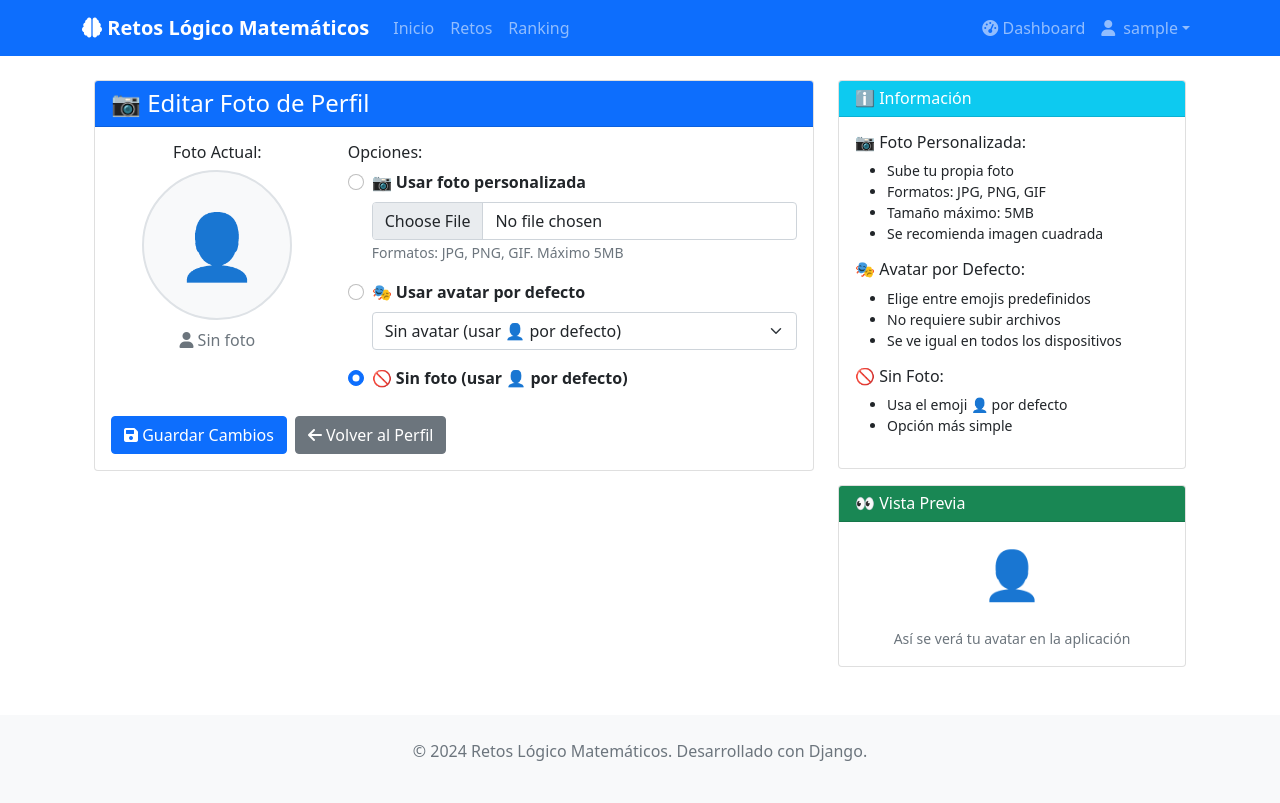
After one commit to Tornadusk/django-retos-logicos, a Django app: page /cuentas/perfil/editar/ in a window 1280 px wide. The commit adds this page. Run offline with Django 5.2, Linux system fonts and the light colour scheme; the visitor is signed in with stand-in values (Sample User, id 1); some libraries are stand-ins or nearby versions.

```diff
--- a/cuentas/forms.py
+++ b/cuentas/forms.py
@@ -1,6 +1,7 @@
 from django import forms
 from django.contrib.auth.forms import UserCreationForm, AuthenticationForm
 from django.contrib.auth.models import User
+from .models import PerfilUsuario
 
 class RegistroForm(UserCreationForm):
     """Formulario personalizado de registro que incluye email"""
@@ -98,3 +99,44 @@ class LoginForm(AuthenticationForm):
         else:
             # Es un username normal
             return username
+
+class PerfilForm(forms.ModelForm):
+    """Formulario para editar el perfil de usuario con opciones de foto"""
+
+    class Meta:
+        model = PerfilUsuario
+        fields = ['foto_perfil', 'avatar_por_defecto']
+        widgets = {
+            'foto_perfil': forms.FileInput(attrs={
+                'class': 'form-control',
+                'accept': 'image/*'
+            }),
+            'avatar_por_defecto': forms.Select(attrs={
+                'class': 'form-select'
+            })
+        }
+
+    def __init__(self, *args, **kwargs):
+        super().__init__(*args, **kwargs)
+        # Hacer el campo de foto opcional
+        self.fields['foto_perfil'].required = False
+        self.fields['avatar_por_defecto'].required = False
+
+        # Añadir opción vacía para avatar por defecto
+        self.fields['avatar_por_defecto'].choices = [
+            ('', 'Sin avatar (usar 👤 por defecto)')
+        ] + list(self.fields['avatar_por_defecto'].choices[1:])
+
+    def clean_foto_perfil(self):
+        """Validar la foto de perfil"""
+        foto = self.cleaned_data.get('foto_perfil')
+        if foto:
+            # Validar tamaño (máximo 5MB)
+            if foto.size > 5 * 1024 * 1024:
+                raise forms.ValidationError('La foto no puede ser mayor a 5MB.')
+
+            # Validar formato
+            if not foto.content_type.startswith('image/'):
+                raise forms.ValidationError('Solo se permiten archivos de imagen.')
+
+        return foto
--- /dev/null
+++ b/cuentas/templates/cuentas/editar_perfil.html
@@ -0,0 +1,196 @@
+{% extends "base/base.html" %}
+{% load static %}
+
+{% block title %}Editar Perfil{% endblock %}
+
+{% block content %}
+<div class="container mt-4">
+    <div class="row">
+        <div class="col-md-8">
+            <div class="card">
+                <div class="card-header bg-primary text-white">
+                    <h4 class="mb-0">📷 Editar Foto de Perfil</h4>
+                </div>
+                <div class="card-body">
+                    <form method="post" enctype="multipart/form-data">
+                        {% csrf_token %}
+
+                        <!-- Mostrar foto actual -->
+                        <div class="row mb-4">
+                            <div class="col-md-4">
+                                <div class="text-center">
+                                    <h6>Foto Actual:</h6>
+                                    {% if perfil.foto_perfil %}
+                                        <img src="{{ perfil.foto_perfil.url }}" alt="Foto actual"
+                                             class="img-thumbnail profile-avatar" style="width: 150px; height: 150px; object-fit: cover;">
+                                        <p class="text-success mt-2"><i class="fas fa-check"></i> Foto personalizada</p>
+                                    {% elif perfil.avatar_por_defecto %}
+                                        <div class="profile-avatar d-flex align-items-center justify-content-center"
+                                             style="width: 150px; height: 150px; font-size: 4rem; background: #f8f9fa; border: 2px solid #dee2e6; border-radius: 50%; margin: 0 auto;">
+                                            {{ perfil.avatar_por_defecto }}
+                                        </div>
+                                        <p class="text-info mt-2"><i class="fas fa-user"></i> Avatar por defecto</p>
+                                    {% else %}
+                                        <div class="profile-avatar d-flex align-items-center justify-content-center"
+                                             style="width: 150px; height: 150px; font-size: 4rem; background: #f8f9fa; border: 2px solid #dee2e6; border-radius: 50%; margin: 0 auto;">
+                                            👤
+                                        </div>
+                                        <p class="text-muted mt-2"><i class="fas fa-user"></i> Sin foto</p>
+                                    {% endif %}
+                                </div>
+                            </div>
+                            <div class="col-md-8">
+                                <h6>Opciones:</h6>
+                                <div class="form-check mb-3">
+                                    <input class="form-check-input" type="radio" name="opcion_foto" id="opcion_personal" value="personal"
+                                           {% if perfil.foto_perfil %}checked{% endif %}>
+                                    <label class="form-check-label" for="opcion_personal">
+                                        <strong>📷 Usar foto personalizada</strong>
+                                    </label>
+                                    <div class="mt-2">
+                                        {{ form.foto_perfil }}
+                                        <small class="form-text text-muted">Formatos: JPG, PNG, GIF. Máximo 5MB</small>
+                                    </div>
+                                </div>
+
+                                <div class="form-check mb-3">
+                                    <input class="form-check-input" type="radio" name="opcion_foto" id="opcion_avatar" value="avatar"
+                                           {% if perfil.avatar_por_defecto and not perfil.foto_perfil %}checked{% endif %}>
+                                    <label class="form-check-label" for="opcion_avatar">
+                                        <strong>🎭 Usar avatar por defecto</strong>
+                                    </label>
+                                    <div class="mt-2">
+                                        {{ form.avatar_por_defecto }}
+                                    </div>
+                                </div>
+
+                                <div class="form-check">
+                                    <input class="form-check-input" type="radio" name="opcion_foto" id="opcion_sin_foto" value="sin_foto"
+                                           {% if not perfil.foto_perfil and not perfil.avatar_por_defecto %}checked{% endif %}>
+                                    <label class="form-check-label" for="opcion_sin_foto">
+                                        <strong>🚫 Sin foto (usar 👤 por defecto)</strong>
+                                    </label>
+                                </div>
+                            </div>
+                        </div>
+
+                        <div class="d-flex gap-2">
+                            <button type="submit" class="btn btn-primary">
+                                <i class="fas fa-save"></i> Guardar Cambios
+                            </button>
+                            {% if perfil.foto_perfil %}
+                                <button type="submit" name="eliminar_foto" class="btn btn-danger">
+                                    <i class="fas fa-trash"></i> Eliminar Foto
+                                </button>
+                            {% endif %}
+                            <a href="{% url 'cuentas:perfil' %}" class="btn btn-secondary">
+                                <i class="fas fa-arrow-left"></i> Volver al Perfil
+                            </a>
+                        </div>
+                    </form>
+                </div>
+            </div>
+        </div>
+
+        <div class="col-md-4">
+            <div class="card">
+                <div class="card-header bg-info text-white">
+                    <h6 class="mb-0">ℹ️ Información</h6>
+                </div>
+                <div class="card-body">
+                    <h6>📷 Foto Personalizada:</h6>
+                    <ul class="small">
+                        <li>Sube tu propia foto</li>
+                        <li>Formatos: JPG, PNG, GIF</li>
+                        <li>Tamaño máximo: 5MB</li>
+                        <li>Se recomienda imagen cuadrada</li>
+                    </ul>
+
+                    <h6>🎭 Avatar por Defecto:</h6>
+                    <ul class="small">
+                        <li>Elige entre emojis predefinidos</li>
+                        <li>No requiere subir archivos</li>
+                        <li>Se ve igual en todos los dispositivos</li>
+                    </ul>
+
+                    <h6>🚫 Sin Foto:</h6>
+                    <ul class="small">
+                        <li>Usa el emoji 👤 por defecto</li>
+                        <li>Opción más simple</li>
+                    </ul>
+                </div>
+            </div>
+
+            <div class="card mt-3">
+                <div class="card-header bg-success text-white">
+                    <h6 class="mb-0">👀 Vista Previa</h6>
+                </div>
+                <div class="card-body text-center">
+                    <div id="vista_previa" class="mb-3">
+                        {% if perfil.foto_perfil %}
+                            <img src="{{ perfil.foto_perfil.url }}" alt="Vista previa"
+                                 class="img-thumbnail" style="width: 80px; height: 80px; object-fit: cover;">
+                        {% elif perfil.avatar_por_defecto %}
+                            <div style="font-size: 3rem;">{{ perfil.avatar_por_defecto }}</div>
+                        {% else %}
+                            <div style="font-size: 3rem;">👤</div>
+                        {% endif %}
+                    </div>
+                    <small class="text-muted">Así se verá tu avatar en la aplicación</small>
+                </div>
+            </div>
+        </div>
+    </div>
+</div>
+{% endblock %}
+
+{% block extra_js %}
+<script>
+document.addEventListener('DOMContentLoaded', function() {
+    const opciones = document.querySelectorAll('input[name="opcion_foto"]');
+    const inputFoto = document.getElementById('id_foto_perfil');
+    const selectAvatar = document.getElementById('id_avatar_por_defecto');
+    const vistaPrevia = document.getElementById('vista_previa');
+
+    function actualizarVistaPrevia() {
+        const opcionSeleccionada = document.querySelector('input[name="opcion_foto"]:checked');
+
+        if (opcionSeleccionada.value === 'personal' && inputFoto.files.length > 0) {
+            const file = inputFoto.files[0];
+            const reader = new FileReader();
+            reader.onload = function(e) {
+                vistaPrevia.innerHTML = `<img src="${e.target.result}" class="img-thumbnail" style="width: 80px; height: 80px; object-fit: cover;">`;
+            };
+            reader.readAsDataURL(file);
+        } else if (opcionSeleccionada.value === 'avatar') {
+            const avatarSeleccionado = selectAvatar.value;
+            if (avatarSeleccionado) {
+                vistaPrevia.innerHTML = `<div style="font-size: 3rem;">${avatarSeleccionado}</div>`;
+            } else {
+                vistaPrevia.innerHTML = `<div style="font-size: 3rem;">👤</div>`;
+            }
+        } else {
+            vistaPrevia.innerHTML = `<div style="font-size: 3rem;">👤</div>`;
+        }
+    }
+
+    opciones.forEach(opcion => {
+        opcion.addEventListener('change', actualizarVistaPrevia);
+    });
+
+    inputFoto.addEventListener('change', function() {
+        if (this.files.length > 0) {
+            document.getElementById('opcion_personal').checked = true;
+            actualizarVistaPrevia();
+        }
+    });
+
+    selectAvatar.addEventListener('change', function() {
+        if (this.value) {
+            document.getElementById('opcion_avatar').checked = true;
+            actualizarVistaPrevia();
+        }
+    });
+});
+</script>
+{% endblock %}
--- a/cuentas/urls.py
+++ b/cuentas/urls.py
@@ -9,5 +9,6 @@ urlpatterns = [
     path('login/', views.CustomLoginView.as_view(), name='login'),
     path('logout/', auth_views.LogoutView.as_view(next_page='/'), name='logout'),
     path('perfil/', views.perfil, name='perfil'),
+    path('perfil/editar/', views.editar_perfil, name='editar_perfil'),
     path('cambiar-password/', views.cambiar_password, name='cambiar_password'),
 ]
--- a/cuentas/views.py
+++ b/cuentas/views.py
@@ -6,7 +6,7 @@ from django.contrib.auth.views import LoginView
 from django.contrib import messages
 from django.contrib.auth.models import User
 from .models import PerfilUsuario
-from .forms import RegistroForm, LoginForm
+from .forms import RegistroForm, LoginForm, PerfilForm
 from juego.models import Ranking
 
 def registro(request):
@@ -110,3 +110,50 @@ def cambiar_password(request):
         return redirect('cuentas:perfil')
 
     return render(request, 'cuentas/cambiar_password.html')
+
+@login_required
+def editar_perfil(request):
+    """Vista para editar la foto de perfil del usuario"""
+    perfil = request.user.perfil
+
+    if request.method == 'POST':
+        form = PerfilForm(request.POST, request.FILES, instance=perfil)
+
+        # Si se quiere eliminar la foto
+        if 'eliminar_foto' in request.POST:
+            perfil.eliminar_foto_personal()
+            messages.success(request, 'Foto eliminada correctamente.')
+            return redirect('cuentas:editar_perfil')
+
+        if form.is_valid():
+            # Procesar opciones de foto
+            opcion_foto = request.POST.get('opcion_foto')
+
+            if opcion_foto == 'personal':
+                # Si se subió una foto, usar la foto personal
+                if 'foto_perfil' in request.FILES:
+                    perfil.foto_perfil = request.FILES['foto_perfil']
+                    perfil.avatar_por_defecto = None  # Limpiar avatar por defecto
+                # Si no hay foto nueva pero ya tenía una, mantenerla
+            elif opcion_foto == 'avatar':
+                # Usar avatar por defecto
+                perfil.foto_perfil = None  # Limpiar foto personal
+                if 'avatar_por_defecto' in request.POST:
+                    perfil.avatar_por_defecto = request.POST['avatar_por_defecto'] or None
+            elif opcion_foto == 'sin_foto':
+                # Sin foto ni avatar
+                perfil.foto_perfil = None
+                perfil.avatar_por_defecto = None
+
+            perfil.save()
+            messages.success(request, 'Perfil actualizado correctamente.')
+            return redirect('cuentas:perfil')
+    else:
+        form = PerfilForm(instance=perfil)
+
+    context = {
+        'form': form,
+        'perfil': perfil,
+    }
+
+    return render(request, 'cuentas/editar_perfil.html', context)
--- a/proyect/settings.py
+++ b/proyect/settings.py
@@ -131,3 +131,7 @@ LOGOUT_REDIRECT_URL = '/'
 
 # Custom user model
 AUTH_USER_MODEL = 'cuentas.User'
+
+# Media files (user uploads)
+MEDIA_URL = '/media/'
+MEDIA_ROOT = BASE_DIR / 'media'
--- a/proyect/urls.py
+++ b/proyect/urls.py
@@ -31,6 +31,7 @@ urlpatterns = [
     path('cuentas/', include('cuentas.urls')),
 ]
 
-# Configuración para archivos estáticos en desarrollo
+# Configuración para archivos estáticos y media en desarrollo
 if settings.DEBUG:
     urlpatterns += static(settings.STATIC_URL, document_root=settings.STATIC_ROOT)
+    urlpatterns += static(settings.MEDIA_URL, document_root=settings.MEDIA_ROOT)
--- a/requirements.txt
+++ b/requirements.txt
@@ -1 +1,2 @@
 Django==5.2.5
+Pillow==10.0.1
--- a/templates/base/base.html
+++ b/templates/base/base.html
@@ -74,8 +74,21 @@
                             </a>
                         </li>
                         <li class="nav-item dropdown">
-                            <a class="nav-link dropdown-toggle" href="#" id="navbarDropdown" role="button" data-bs-toggle="dropdown">
-                                <i class="fas fa-user"></i> {{ user.username }}
+                            <a class="nav-link dropdown-toggle d-flex align-items-center" href="#" id="navbarDropdown" role="button" data-bs-toggle="dropdown">
+                                <div class="me-2">
+                                    {% if user.perfil.foto_perfil %}
+                                        <img src="{{ user.perfil.foto_perfil.url }}" alt="Foto de perfil"
+                                             class="rounded-circle" style="width: 25px; height: 25px; object-fit: cover;">
+                                    {% elif user.perfil.avatar_por_defecto %}
+                                        <div class="rounded-circle d-flex align-items-center justify-content-center bg-white text-dark"
+                                             style="width: 25px; height: 25px; font-size: 0.8rem;">
+                                            {{ user.perfil.avatar_por_defecto }}
+                                        </div>
+                                    {% else %}
+                                        <i class="fas fa-user"></i>
+                                    {% endif %}
+                                </div>
+                                {{ user.username }}
                             </a>
                             <ul class="dropdown-menu">
                                 <li><a class="dropdown-item" href="{% url 'cuentas:perfil' %}">Perfil</a></li>
```
Also changed, not shown: cuentas/models.py (+39 -0 lines), cuentas/templates/cuentas/perfil.html (+26 -2 lines), cuentas/migrations/0002_perfilusuario_avatar_por_defecto_and_more.py (added), media/perfiles/IMG-20220206-WA0003.jpg (added), readme.md.
